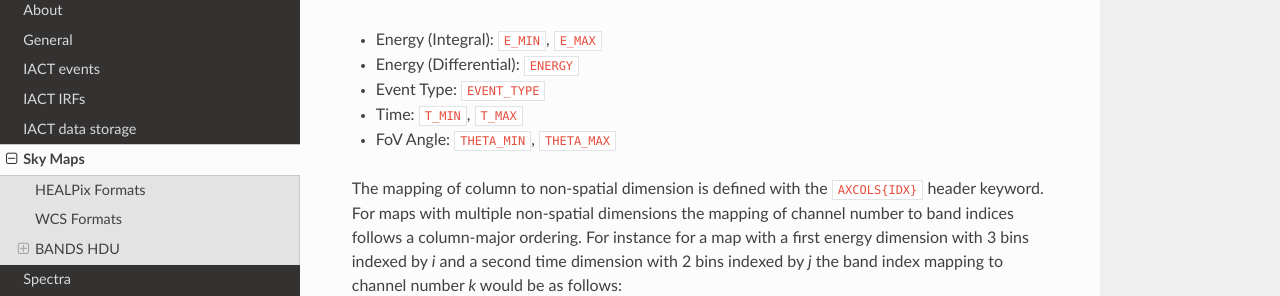
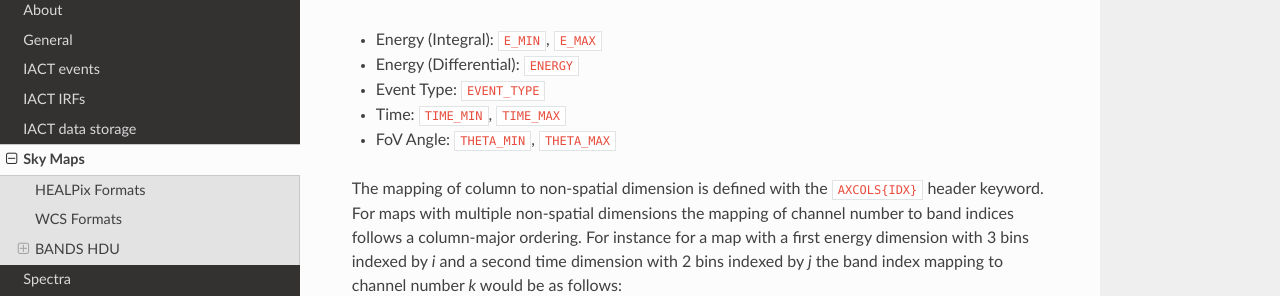
Before and after one commit to open-gamma-ray-astro/gamma-astro-data-formats, a Sphinx documentation site: the page built from source/skymaps/index.rst, in a window 1280 px wide and 900 px high, scrolled down 736 px. Shown: the part 151-447 px from the top of the window. Built offline with Sphinx 7.4.7 and the Read the Docs theme 2.0.0, drawn with Linux system fonts in a browser that asks for light colours.

Commit message:
Use TIME instead of T in an example
This is not a change to the format definition, just to be a bit more consistent in variable names used.

```diff
--- a/source/skymaps/index.rst
+++ b/source/skymaps/index.rst
@@ -55,7 +55,7 @@ of quantities that can be used to define bands are as follows:
 * Energy (Integral): ``E_MIN``, ``E_MAX``
 * Energy (Differential): ``ENERGY``
 * Event Type: ``EVENT_TYPE``
-* Time: ``T_MIN``, ``T_MAX``
+* Time: ``TIME_MIN``, ``TIME_MAX``
 * FoV Angle: ``THETA_MIN``, ``THETA_MAX``
 
 The mapping of column to non-spatial dimension is defined with the
```
